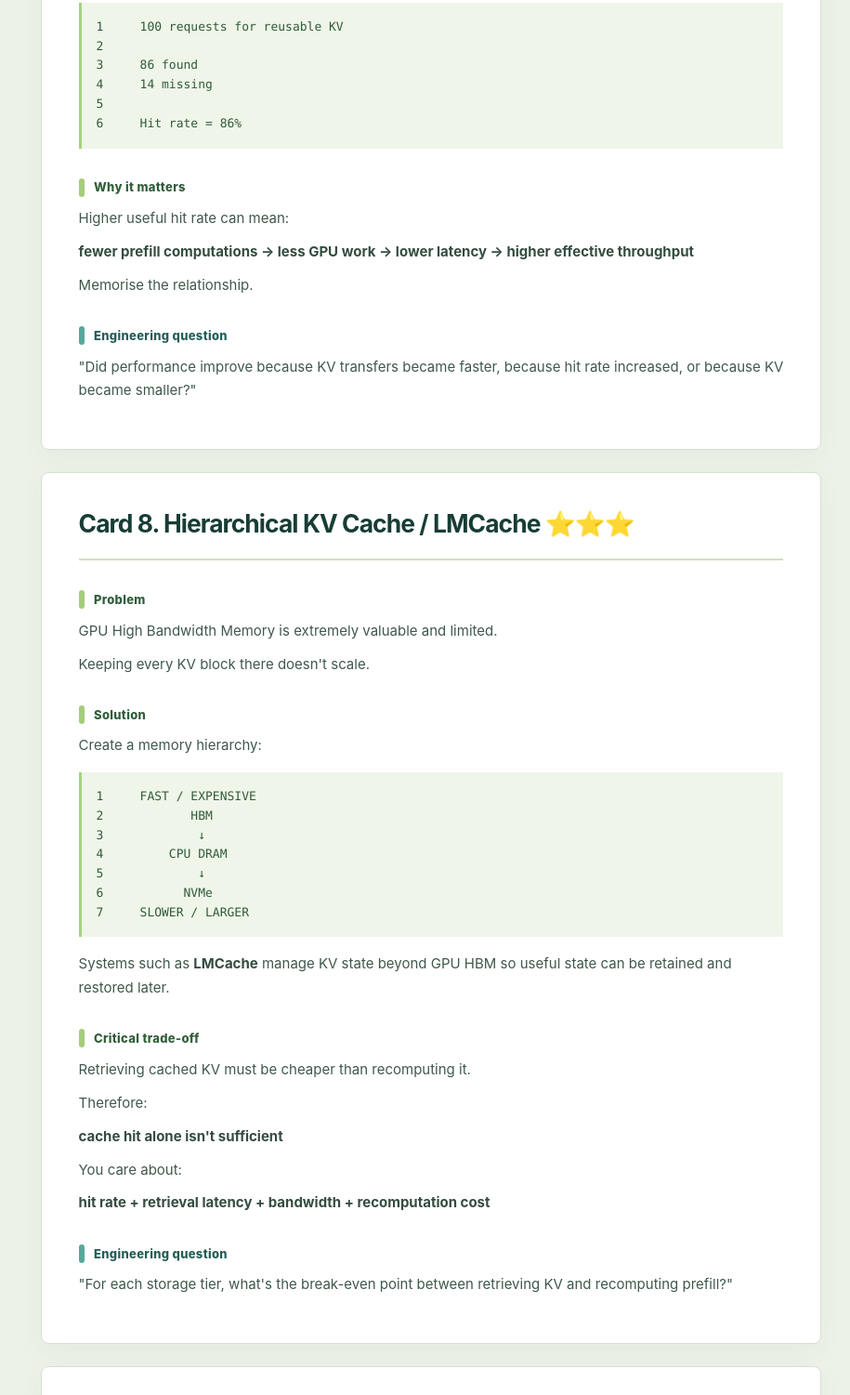
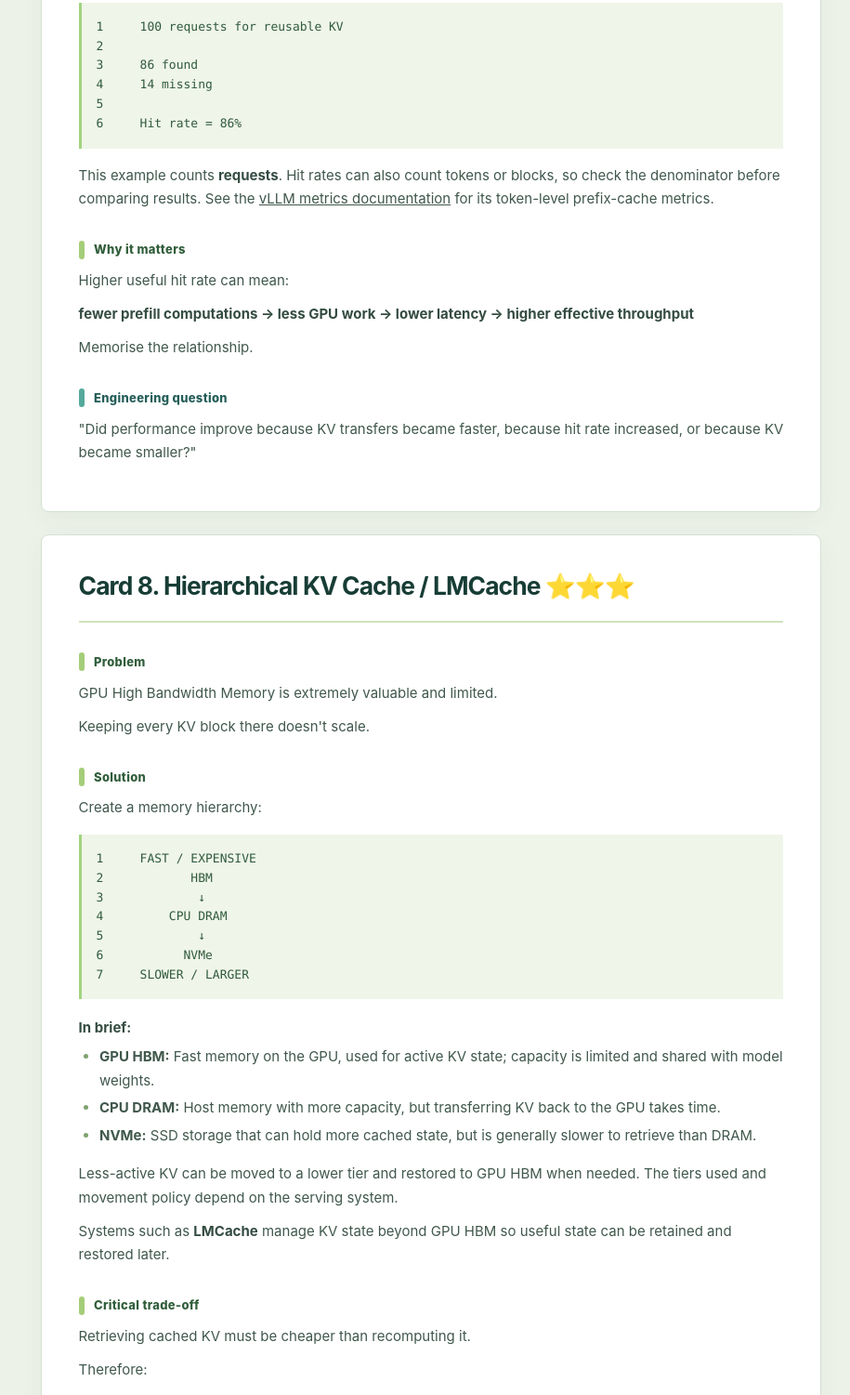
Before and after one commit to faisalazhar1/ai-systems-fluency, a plain HTML site: page index.html in a window 1280 px wide. Shown: the part 10329-11830 px from the top of the page at 93% size, without its empty margins (306-1221 px from the left). Drawn offline with Linux system fonts and the light colour scheme.

Commit message:
Clarify KV cache metrics and memory tiers
Co-authored-by: copilot-swe-agent[bot] <198982749+Copilot@users.noreply.github.com>

```diff
--- a/index.html
+++ b/index.html
@@ -206,6 +206,7 @@
 4     14 missing
 5
 6     Hit rate = 86%</pre>
+            <p>This example counts <strong>requests</strong>. Hit rates can also count tokens or blocks, so check the denominator before comparing results. See the <a href="https://docs.vllm.ai/en/v0.27.1/design/metrics/">vLLM metrics documentation</a> for its token-level prefix-cache metrics.</p>
             <h4>Why it matters</h4>
             <p>Higher useful hit rate can mean:</p>
             <p><strong>fewer prefill computations → less GPU work → lower latency → higher effective </strong> <strong>throughput</strong></p>
@@ -227,6 +228,9 @@
 5             ↓
 6           NVMe
 7     SLOWER / LARGER</pre>
+            <p><strong>In brief:</strong></p>
+            <ul><li><strong>GPU HBM:</strong> Fast memory on the GPU, used for active KV state; capacity is limited and shared with model weights.</li><li><strong>CPU DRAM:</strong> Host memory with more capacity, but transferring KV back to the GPU takes time.</li><li><strong>NVMe:</strong> SSD storage that can hold more cached state, but is generally slower to retrieve than DRAM.</li></ul>
+            <p>Less-active KV can be moved to a lower tier and restored to GPU HBM when needed. The tiers used and movement policy depend on the serving system.</p>
             <p>Systems such as <strong>LMCache</strong> manage KV state beyond GPU HBM so useful state can be retained and restored later.</p>
             <h4>Critical trade-off</h4>
             <p>Retrieving cached KV must be cheaper than recomputing it.</p>
```
